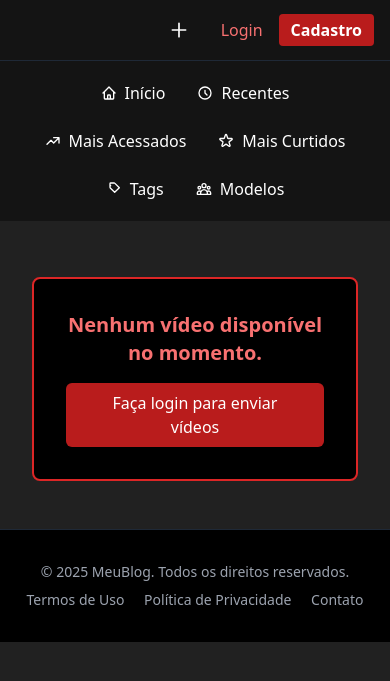
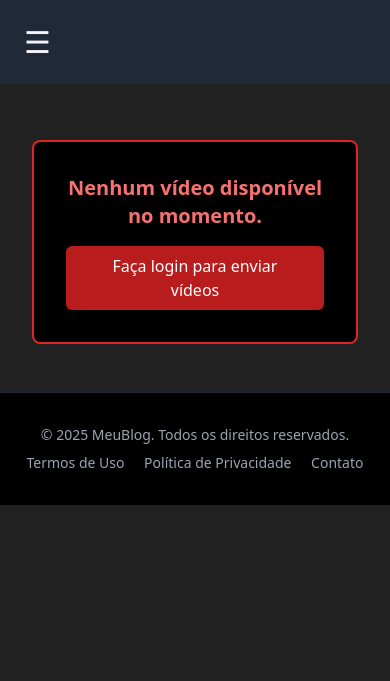
Before and after one commit to davidwrod/flask-videoblog, a Flask app: page / in a window 390 px wide. Shown: the top 681 px of the page. Run offline with Flask 3, Linux system fonts and the light colour scheme; data that the repository does not hold is empty; some libraries are stand-ins or nearby versions.

Commit message:
fix: botão hamburguer

```diff
--- a/app/templates/base.html
+++ b/app/templates/base.html
@@ -8,14 +8,16 @@
     <script src="https://cdn.tailwindcss.com"></script>
     <link rel="stylesheet" href="{{ url_for('static', filename='style.css') }}">
     <link rel="stylesheet" href="{{ url_for('static', filename='css/video-thumbnails.css') }}">
+      {% block head %}{% endblock %}
 </head>
 <body class="bg-[#212121] text-gray-100 min-h-screen overflow-x-hidden">
 
-<!-- Navbar -->
-<nav class="bg-[#141414] text-white">
-    <div class="container mx-auto px-4 py-3 flex items-center justify-between">
+<!-- Navbar Desktop -->
+<nav class="hidden md:block bg-zinc-900 px-6 py-2">
+    <!-- Parte Superior -->
+    <div class="flex justify-between items-center">
         <!-- Logo -->
-<div class="hidden md:block">
+        <div>
             <a href="/" class="text-red-600 font-bold text-xl flex items-center hover:text-red-500 transition-colors">
                 <svg xmlns="http://www.w3.org/2000/svg" class="h-6 w-6 mr-1" fill="currentColor" viewBox="0 0 24 24">
                     <path d="M8 5v14l11-7z"/>
@@ -24,11 +26,8 @@
             </a>
         </div>
 
-        <!-- Área Central com Barra de Busca e Ações do Usuário -->
-        <div class="flex items-center space-x-2 flex-1 max-w-2xl mx-4">
-
         <!-- Barra de busca -->
-        <div class="flex-grow mx-4 hidden md:block">
+        <div class="flex-1 max-w-2xl mx-8">
             <form action="{{ url_for('main.search') }}" method="GET" class="relative">
                 <input type="text" name="q" placeholder="Buscar"
                        class="w-full bg-gray-800 text-white px-4 py-2.5 rounded-lg pr-12 placeholder-gray-400 border border-gray-700 focus:outline-none focus:border-red-600 transition-all">
@@ -41,11 +40,9 @@
                 </button>
             </form>
         </div>
-    </div>
 
         <!-- User Actions -->
         <div class="flex items-center space-x-4">
-            <!-- Upload Button -->
             <a href="/upload" class="upload-btn px-4 py-2 rounded-lg flex items-center space-x-2 font-semibold" aria-label="Upload de Vídeo">
                 <svg xmlns="http://www.w3.org/2000/svg" class="h-5 w-5" fill="none" viewBox="0 0 24 24" stroke="currentColor">
                     <path stroke-linecap="round" stroke-linejoin="round" stroke-width="2" d="M12 4v16m8-8H4"/>
@@ -54,7 +51,7 @@
             </a>
 
             {% if current_user.is_authenticated %}
-                <!-- 🔔 Sino de notificações -->
+                <!-- Sino de notificações -->
                 <div class="relative">
                 <button id="notif-button" class="notification-icon p-2 hover:bg-gray-700 rounded-lg relative">
                     <svg xmlns="http://www.w3.org/2000/svg" class="h-6 w-6 text-gray-300 hover:text-white" fill="none" viewBox="0 0 24 24" stroke="currentColor">
@@ -73,95 +70,130 @@
                         </div>
                     </div>
                 </div>
-
                 <span class="hidden md:block text-sm">Logado como <strong>{{ current_user.username }}</strong></span>
-                <a href="{{ url_for('main.perfil_publico', username=current_user.username) }}"
-                   class="hidden md:block text-sm hover:text-red-600 transition-colors">Meu Perfil</a>
-                <a href="{{ url_for('auth.logout') }}"
-                   class="bg-gray-700 hover:bg-gray-600 px-3 py-2 rounded-lg font-medium transition-all">Sair</a>
+                <a href="{{ url_for('main.perfil_publico', username=current_user.username) }}" class="hidden md:block text-sm hover:text-red-600 transition-colors">Meu Perfil</a>
+                <a href="{{ url_for('auth.logout') }}" class="bg-gray-700 hover:bg-gray-600 px-3 py-2 rounded-lg font-medium transition-all">Sair</a>
             {% else %}
                 <a href="{{ url_for('auth.login') }}" class="hover:underline text-red-400">Login</a>
-                <a href="{{ url_for('auth.cadastro') }}"
-                   class="bg-red-700 hover:bg-red-800 px-3 py-1 rounded font-bold">Cadastro</a>
+                <a href="{{ url_for('auth.cadastro') }}" class="bg-red-700 hover:bg-red-800 px-3 py-1 rounded font-bold">Cadastro</a>
             {% endif %}
         </div>
     </div>
 
-        <!-- Navigation Links -->
-    <div class="border-t border-gray-800">
+    <!-- Parte Inferior - Links de Navegação -->
+    <div class="border-t border-gray-800 mt-4">
         <div class="container mx-auto px-4">
             <ul class="flex flex-wrap justify-center md:justify-start gap-2 md:gap-6 py-3">
-                <li>
-                    <a href="/" class="nav-link flex items-center hover:text-red-600 hover:bg-gray-800 px-3 py-2 rounded-lg font-medium transition-all">
+                <!-- Seus itens de navegação -->
+                <li><a href="/" class="nav-link flex items-center hover:text-red-600 hover:bg-gray-800 px-3 py-2 rounded-lg font-medium transition-all">
                     <svg xmlns="http://www.w3.org/2000/svg" class="h-4 w-4 mr-2" fill="none" viewBox="0 0 24 24" stroke="currentColor">
-                            <path stroke-linecap="round" stroke-linejoin="round" stroke-width="2"
-                                  d="M3 12l2-2m0 0l7-7 7 7M5 10v10a1 1 0 001 1h3m10-11l2 2m-2-2v10a1 1 0 01-1 1h-3m-6 0a1 1 0 001-1v-4a1 1 0 011-1h2a1 1 0 011 1v4a1 1 0 001 1m-6 0h6"/>
-                        </svg>
-                        Início
-                    </a>
-                </li>
+                        <path stroke-linecap="round" stroke-linejoin="round" stroke-width="2" d="M3 12l2-2m0 0l7-7 7 7M5 10v10a1 1 0 001 1h3m10-11l2 2m-2-2v10a1 1 0 01-1 1h-3m-6 0a1 1 0 001-1v-4a1 1 0 011-1h2a1 1 0 011 1v4a1 1 0 001 1m-6 0h6"/>
+                    </svg>Início</a></li>
 
-                <li>
-                    <a href="/recentes" class="nav-link flex items-center hover:text-red-600 hover:bg-gray-800 px-3 py-2 rounded-lg font-medium transition-all">
+                <li><a href="/recentes" class="nav-link flex items-center hover:text-red-600 hover:bg-gray-800 px-3 py-2 rounded-lg font-medium transition-all">
                     <svg xmlns="http://www.w3.org/2000/svg" class="h-4 w-4 mr-2" fill="none" viewBox="0 0 24 24" stroke="currentColor">
-                            <path stroke-linecap="round" stroke-linejoin="round" stroke-width="2"
-                                  d="M12 8v4l3 3m6-3a9 9 0 11-18 0 9 9 0 0118 0z"/>
-                        </svg>
-                        Recentes
-                    </a>
-                </li>
+                        <path stroke-linecap="round" stroke-linejoin="round" stroke-width="2" d="M12 8v4l3 3m6-3a9 9 0 11-18 0 9 9 0 0118 0z"/>
+                    </svg>Recentes</a></li>
 
-                <li>
-                    <a href="/top-view" class="nav-link flex items-center hover:text-red-600 hover:bg-gray-800 px-3 py-2 rounded-lg font-medium transition-all">
+                <li><a href="/top-view" class="nav-link flex items-center hover:text-red-600 hover:bg-gray-800 px-3 py-2 rounded-lg font-medium transition-all">
                     <svg xmlns="http://www.w3.org/2000/svg" class="h-4 w-4 mr-2" fill="none" viewBox="0 0 24 24" stroke="currentColor">
-                            <path stroke-linecap="round" stroke-linejoin="round" stroke-width="2"
-                                  d="M13 7h8m0 0v8m0-8l-8 8-4-4-6 6"/>
-                        </svg>
-                        Mais Acessados
-                    </a>
-                </li>
+                        <path stroke-linecap="round" stroke-linejoin="round" stroke-width="2" d="M13 7h8m0 0v8m0-8l-8 8-4-4-6 6"/>
+                    </svg>Mais Acessados</a></li>
 
-                <li>
-                    <a href="/top-rated" class="nav-link flex items-center hover:text-red-600 hover:bg-gray-800 px-3 py-2 rounded-lg font-medium transition-all">
+                <li><a href="/top-rated" class="nav-link flex items-center hover:text-red-600 hover:bg-gray-800 px-3 py-2 rounded-lg font-medium transition-all">
                     <svg xmlns="http://www.w3.org/2000/svg" class="h-4 w-4 mr-2" fill="none" viewBox="0 0 24 24" stroke="currentColor">
-                            <path stroke-linecap="round" stroke-linejoin="round" stroke-width="2"
-                                  d="M11.049 2.927c.3-.921 1.603-.921 1.902 0l1.519 4.674a1 1 0 00.95.69h4.915c.969 0 1.371 1.24.588 1.81l-3.976 2.888a1 1 0 00-.363 1.118l1.518 4.674c.3.922-.755 1.688-1.538 1.118l-3.976-2.888a1 1 0 00-1.176 0l-3.976 2.888c-.783.57-1.838-.197-1.538-1.118l1.518-4.674a1 1 0 00-.363-1.118l-3.976-2.888c-.784-.57-.38-1.81.588-1.81h4.914a1 1 0 00.951-.69l1.519-4.674z"/>
-                        </svg>
-                        Mais Curtidos
-                    </a>
-                </li>
+                        <path stroke-linecap="round" stroke-linejoin="round" stroke-width="2" d="M11.049 2.927c.3-.921 1.603-.921 1.902 0l1.519 4.674a1 1 0 00.95.69h4.915c.969 0 1.371 1.24.588 1.81l-3.976 2.888a1 1 0 00-.363 1.118l1.518 4.674c.3.922-.755 1.688-1.538 1.118l-3.976-2.888a1 1 0 00-1.176 0l-3.976 2.888c-.783.57-1.838-.197-1.538-1.118l1.518-4.674a1 1 0 00-.363-1.118l-3.976-2.888c-.784-.57-.38-1.81.588-1.81h4.914a1 1 0 00.951-.69l1.519-4.674z"/>
+                    </svg>Mais Curtidos</a></li>
 
-                <li>
-                    <a href="/tags" class="nav-link flex items-center hover:text-red-600 hover:bg-gray-800 px-3 py-2 rounded-lg font-medium transition-all">
+                <li><a href="/tags" class="nav-link flex items-center hover:text-red-600 hover:bg-gray-800 px-3 py-2 rounded-lg font-medium transition-all">
                     <svg xmlns="http://www.w3.org/2000/svg" class="h-4 w-4 mr-2" fill="none" viewBox="0 0 24 24" stroke="currentColor">
-                            <path stroke-linecap="round" stroke-linejoin="round" stroke-width="2"
-                                  d="M7 7h.01M7 3h5c.512 0 1.024.195 1.414.586L20 10l-7 7-6.586-6.586C6.024 10.024 6 9.512 6 9V4c0-.552.448-1 1-1z"/>
-                        </svg>
-                        Tags
-                    </a>
-                </li>
+                        <path stroke-linecap="round" stroke-linejoin="round" stroke-width="2" d="M7 7h.01M7 3h5c.512 0 1.024.195 1.414.586L20 10l-7 7-6.586-6.586C6.024 10.024 6 9.512 6 9V4c0-.552.448-1 1-1z"/>
+                    </svg>Tags</a></li>
 
-                <li>
-                    <a href="/modelos" class="nav-link flex items-center hover:text-red-600 hover:bg-gray-800 px-3 py-2 rounded-lg font-medium transition-all">
+                <li><a href="/modelos" class="nav-link flex items-center hover:text-red-600 hover:bg-gray-800 px-3 py-2 rounded-lg font-medium transition-all">
                     <svg xmlns="http://www.w3.org/2000/svg" class="h-4 w-4 mr-2" fill="none" viewBox="0 0 24 24" stroke="currentColor">
-                            <path stroke-linecap="round" stroke-linejoin="round" stroke-width="2"
-                                  d="M17 20h5v-2a3 3 0 00-5.356-1.857M17 20H7m10 0v-2c0-.656-.126-1.283-.356-1.857M7 20H2v-2a3 3 0 015.356-1.857M7 20v-2c0-.656.126-1.283.356-1.857m0 0a5.002 5.002 0 019.288 0M15 7a3 3 0 11-6 0 3 3 0 016 0zm6 3a2 2 0 11-4 0 2 2 0 014 0zM7 10a2 2 0 11-4 0 2 2 0 014 0z"/>
-                        </svg>
-                        Modelos
-                    </a>
-                </li>
+                        <path stroke-linecap="round" stroke-linejoin="round" stroke-width="2" d="M17 20h5v-2a3 3 0 00-5.356-1.857M17 20H7m10 0v-2c0-.656-.126-1.283-.356-1.857M7 20H2v-2a3 3 0 015.356-1.857M7 20v-2c0-.656.126-1.283.356-1.857m0 0a5.002 5.002 0 019.288 0M15 7a3 3 0 11-6 0 3 3 0 016 0zm6 3a2 2 0 11-4 0 2 2 0 014 0zM7 10a2 2 0 11-4 0 2 2 0 014 0z"/>
+                    </svg>Modelos</a></li>
             </ul>
         </div>
     </div>
+</nav>
+
+<!-- Navbar Mobile -->
+<nav class="flex md:hidden justify-between items-center p-4 bg-gray-800 z-50">
+
+  <!-- Botão Hamburguer Melhorado -->
+  <button
+    id="menu-btn"
+    class="text-3xl focus:outline-none p-2 -mr-2 active:scale-95 transition-transform"
+    aria-label="Abrir menu"
+    aria-expanded="false"
+    aria-controls="mobile-menu"
+  >
+    ☰
+  </button>
+</nav>
+
+<!-- Menu Mobile Fullscreen -->
+<nav id="mobile-menu" class="fixed inset-0 bg-black bg-opacity-95 hidden flex-col justify-center items-center z-50 opacity-0 scale-95 transition-all duration-300 ease-in-out">
+  <button id="close-btn" class="absolute top-6 left-6 text-4xl hover:text-red-500 transition">
+    ✕
+  </button>
+
+  <ul class="space-y-8 text-2xl font-medium text-white">
+    <li><a href="/" class="flex items-center gap-3 hover:text-red-500">
+      <svg class="w-6 h-6" fill="none" stroke="currentColor" stroke-width="2" viewBox="0 0 24 24">
+        <path d="M3 9.75L12 3l9 6.75v10.5A2.25 2.25 0 0118.75 21H5.25A2.25 2.25 0 013 20.25V9.75z"/>
+      </svg> Início
+    </a></li>
+
+    <li><a href="/recentes" class="flex items-center gap-3 hover:text-red-500">
+      <svg class="w-6 h-6" fill="none" stroke="currentColor" stroke-width="2" viewBox="0 0 24 24">
+        <path d="M12 8v4l3 3m6-3a9 9 0 11-18 0 9 9 0 0118 0z"/>
+      </svg> Vídeos Recentes
+    </a></li>
+
+    <li><a href="/top-rated" class="flex items-center gap-3 hover:text-red-500">
+      <svg class="w-6 h-6" fill="none" stroke="currentColor" stroke-width="2" viewBox="0 0 24 24">
+        <path d="M3 17l6-6 4 4 8-8"/>
+      </svg> Mais Curtidos
+    </a></li>
+
+    <li><a href="/top-view" class="flex items-center gap-3 hover:text-red-500">
+      <svg class="w-6 h-6" fill="none" stroke="currentColor" stroke-width="2" viewBox="0 0 24 24">
+        <path d="M15 12a3 3 0 11-6 0 3 3 0 016 0z"/>
+        <path d="M2.458 12C3.732 7.943 7.523 5 12 5s8.268 2.943 9.542 7c-1.274 4.057-5.065 7-9.542 7s-8.268-2.943-9.542-7z"/>
+      </svg> Mais Vistos
+    </a></li>
+
+    <li><a href="/tags" class="flex items-center gap-3 hover:text-red-500">
+      <svg class="w-6 h-6" fill="none" stroke="currentColor" stroke-width="2" viewBox="0 0 24 24">
+        <path d="M7 7h.01M3 7a4 4 0 014-4h3.586a1 1 0 01.707.293l7.414 7.414a1 1 0 010 1.414l-6.586 6.586a1 1 0 01-1.414 0L3.293 10.707A1 1 0 013 10V7z"/>
+      </svg> Categorias
+    </a></li>
+
+    <li><a href="/modelos" class="flex items-center gap-3 hover:text-red-500">
+      <svg class="w-6 h-6" fill="none" stroke="currentColor" stroke-width="2" viewBox="0 0 24 24">
+        <path d="M5.121 17.804A13.937 13.937 0 0112 15c2.364 0 4.578.613 6.879 1.804M15 10a3 3 0 11-6 0 3 3 0 016 0z"/>
+      </svg> Modelos
+    </a></li>
+
+    <li><a href="/upload" class="flex items-center gap-3 hover:text-red-500">
+      <svg class="w-6 h-6" fill="none" stroke="currentColor" stroke-width="2" viewBox="0 0 24 24">
+        <path d="M12 16V4m0 0l-4 4m4-4l4 4M20 20H4"/>
+      </svg> Upload
+    </a></li>
+
+    <li><a href="{{ url_for('auth.login') }}" class="hover:underline text-red-400">Login</a></li>
+    <li><a href="{{ url_for('auth.cadastro') }}" class="bg-red-600 hover:bg-red-700 px-4 py-1 rounded font-bold">Inscrever-se</a></li>
+  </ul>
 </nav>
 
 <main class="container mx-auto px-4 py-6">
     {% block content %}
     {% endblock %}
 </main>
-
-<!-- 🔥 JS de Notificações -->
-{% if current_user.is_authenticated %}
+  {% block scripts %}{% endblock %}
 <script>
 const notifButton = document.getElementById('notif-button');
 const notifDropdown = document.getElementById('notif-dropdown');
@@ -169,14 +201,12 @@
 const notifList = document.getElementById('notif-list');
 const csrfToken = document.querySelector('meta[name="csrf-token"]').getAttribute('content');
 
+if (notifButton && notifDropdown && notifCount && notifList) {
   notifButton.addEventListener('click', () => {
     notifDropdown.classList.toggle('hidden');
   });
 
   document.addEventListener('click', function(event) {
-        const notifButton = document.getElementById('notif-button');
-        const notifDropdown = document.getElementById('notif-dropdown');
-
     if (!notifButton.contains(event.target) && !notifDropdown.contains(event.target)) {
       notifDropdown.classList.add('hidden');
     }
@@ -226,9 +256,49 @@
 
   fetchNotifs();
   setInterval(fetchNotifs, 60000);
+}
+
+
+  document.addEventListener('DOMContentLoaded', () => {
+    const menuBtn = document.getElementById('menu-btn');
+    const closeBtn = document.getElementById('close-btn');
+    const mobileMenu = document.getElementById('mobile-menu');
+
+    if (!menuBtn || !closeBtn || !mobileMenu) return;
+
+    const openMenu = (e) => {
+      e.preventDefault();
+      mobileMenu.classList.remove('hidden', 'opacity-0', 'scale-95');
+      mobileMenu.classList.add('flex', 'opacity-100', 'scale-100');
+      menuBtn.setAttribute('aria-expanded', 'true');
+      document.body.classList.add('overflow-hidden');
+    };
+
+    const closeMenu = (e) => {
+      e.preventDefault();
+      mobileMenu.classList.add('opacity-0', 'scale-95');
+      mobileMenu.classList.remove('opacity-100', 'scale-100');
+      menuBtn.setAttribute('aria-expanded', 'false');
+
+      setTimeout(() => {
+        mobileMenu.classList.remove('flex');
+        mobileMenu.classList.add('hidden');
+        document.body.classList.remove('overflow-hidden');
+      }, 200);
+    };
+
+    ['click', 'touchstart'].forEach(evt => {
+      menuBtn.addEventListener(evt, openMenu);
+      closeBtn.addEventListener(evt, closeMenu);
+    });
+
+    mobileMenu.querySelectorAll('a').forEach(link => {
+      ['click', 'touchstart'].forEach(evt => {
+        link.addEventListener(evt, closeMenu);
+      });
+    });
+  });
   </script>
-
-{% endif %}
 
 </body>
 </html>
--- a/app/templates/home.html
+++ b/app/templates/home.html
@@ -70,5 +70,10 @@
     </div>
 </footer>
 
+{% endblock content %}
 
-{% endblock content %}
+{% block scripts %}
+  {{ super() }}
+  <script>
+  </script>
+{% endblock %}
--- a/run.py
+++ b/run.py
@@ -7,5 +7,5 @@ with app.app_context():
     db.create_all()
 
 if __name__ == "__main__":
-    app.run(debug=True)
-    #app.run(host="0.0.0.0", port=5000)
+    #app.run(debug=True)
+    app.run(host="0.0.0.0", port=5000)
```
Also changed, not shown: app/static/css/style.css (+42 -0 lines). Lines whose indentation alone changed are shown as unchanged.
